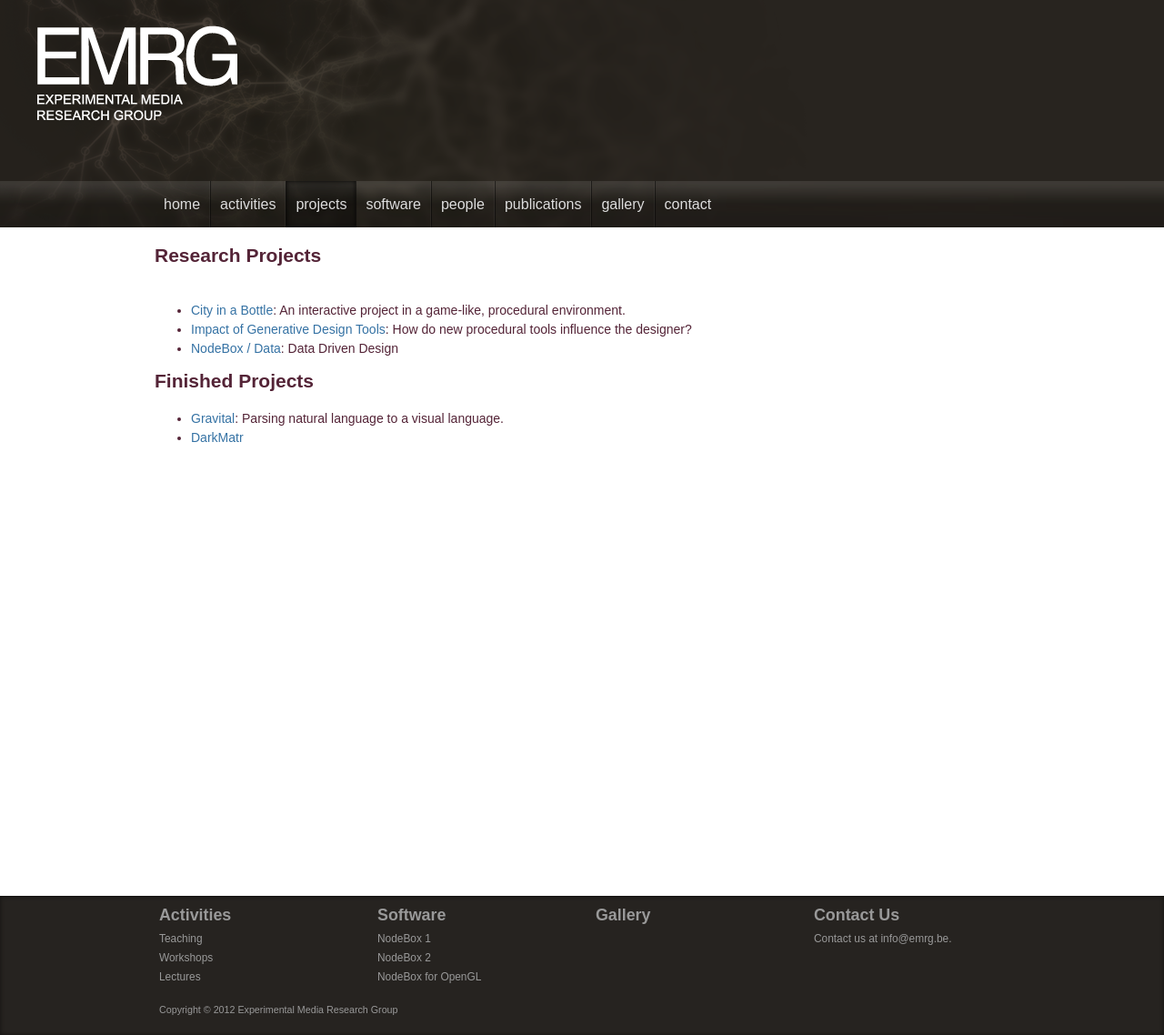
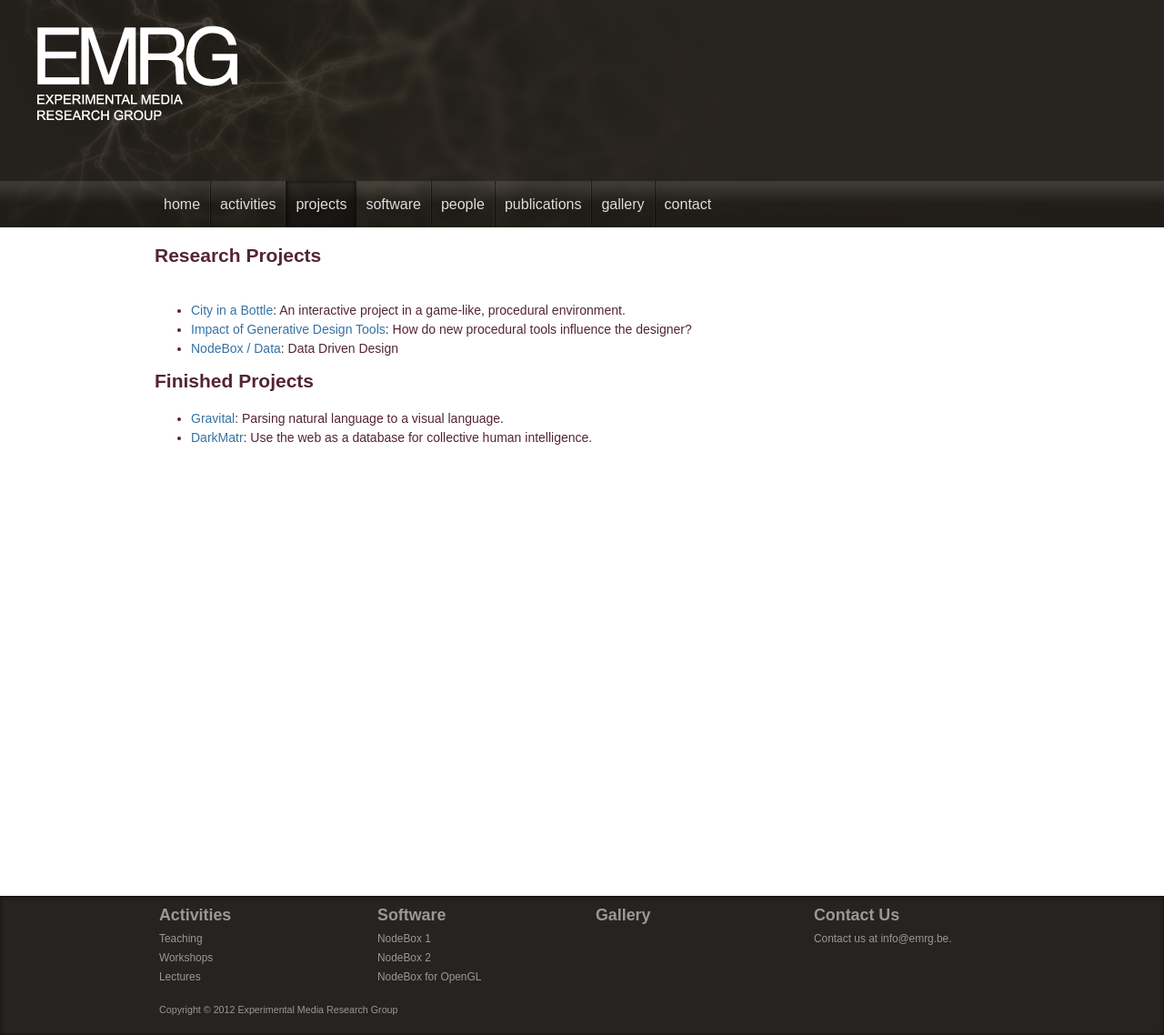
Before and after one commit to nodebox/emrg.be, a Jekyll site: the page built from projects/index.md, in a window 1280 px wide. Shown: the whole page at 91% size. Built offline with Jekyll 4.4.1, drawn with Linux system fonts in a browser that asks for light colours; nearby versions of some CDN libraries.

Commit message:
Add description to DarkMatr project.

```diff
--- a/projects/index.md
+++ b/projects/index.md
@@ -7,8 +7,7 @@ title: Research Projects
 * [Impact of Generative Design Tools](impact-of-generative-design-tools.html): How do new procedural tools influence the designer?
 * [NodeBox / Data](nodebox-data.html): Data Driven Design
 
-
 Finished Projects
 -----------------
 * [Gravital](gravital.html): Parsing natural language to a visual language.
-* [DarkMatr](darkmatr.html)
+* [DarkMatr](darkmatr.html): Use the web as a database for collective human intelligence.
```
